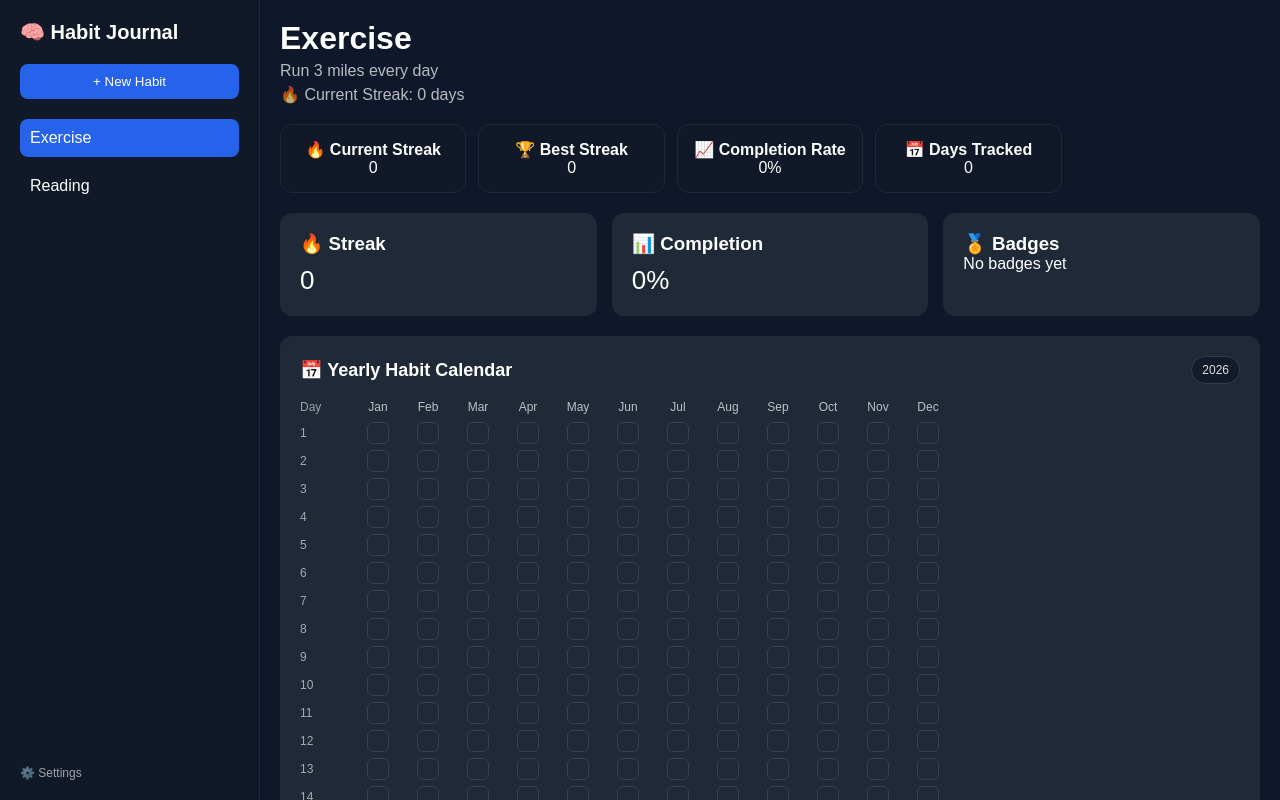
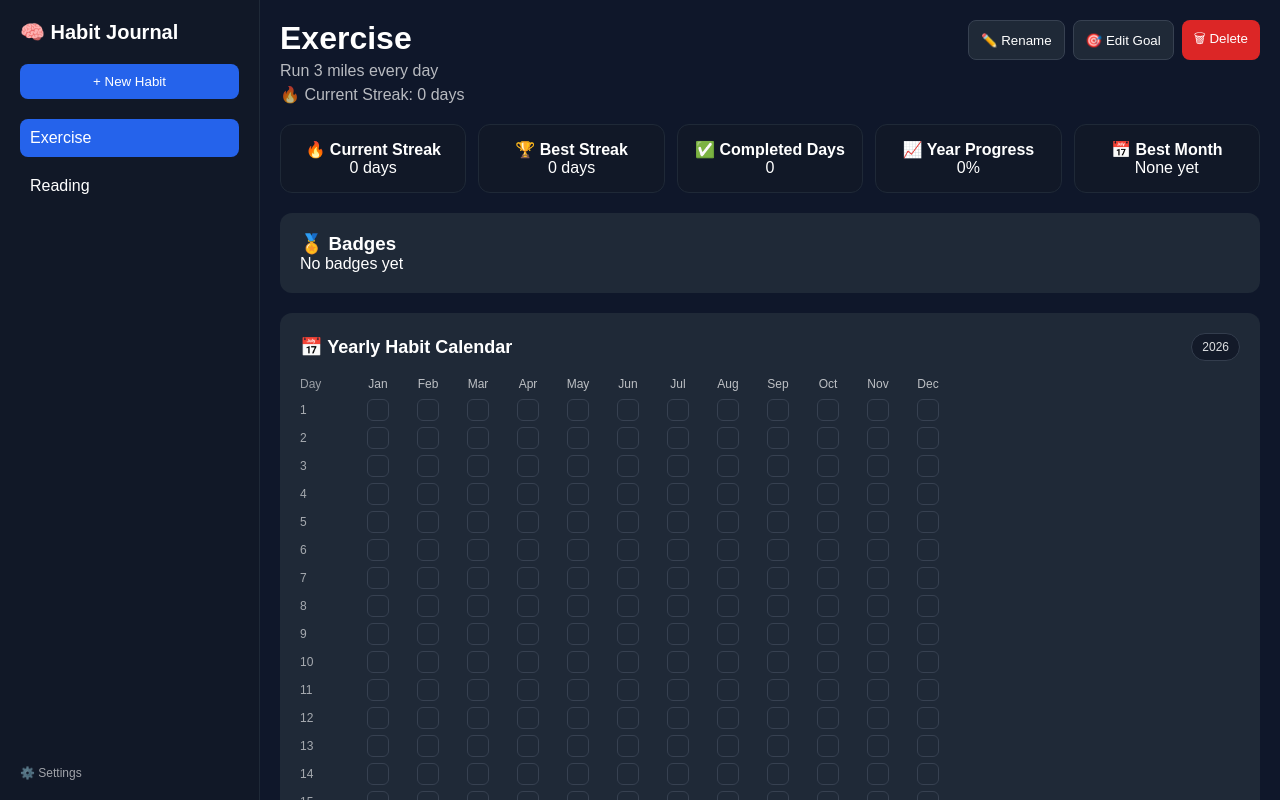
Before and after one commit to Jgarrison120/Pythonapp, a React app in the folder frontend/: page / in a window 1280 px wide. Built offline with nearby package versions, Linux system fonts and the light colour scheme; the HTML template or start-up script is replaced by a standard one.

Commit message:
Updated and fixed header

```diff
--- a/frontend/src/App.jsx
+++ b/frontend/src/App.jsx
@@ -4,7 +4,7 @@ import Sidebar from "./components/Sidebar";
 import HabitPage from "./components/tracker/HabitPage";
 
 function App() {
-  const [habits] = useState([
+  const [habits, setHabits] = useState([
     {
       id: 1,
       name: "Exercise",
@@ -26,23 +26,65 @@ function App() {
   const [selectedHabitId, setSelectedHabitId] = useState(1);
 
   const selectedHabit =
-    habits.find(h => h.id === selectedHabitId) || habits[0];
+    habits.find((h) => h.id === selectedHabitId) || habits[0];
+
+  const addHabit = () => {
+  const name = prompt("Habit name?");
+  if (!name || !name.trim()) return;
+
+  const goal = prompt("Goal for this habit?");
+
+  const newHabit = {
+    id: Date.now(),
+    name: name.trim(),
+    goal: goal && goal.trim() ? goal.trim() : "No goal set",
+    streak: 0,
+    completion: 0,
+    badges: []
+  };
+
+  setHabits([...habits, newHabit]);
+  setSelectedHabitId(newHabit.id);
+};
+
+const updateHabit = (habitId, updates) => {
+  setHabits(
+    habits.map((h) =>
+      h.id === habitId ? { ...h, ...updates } : h
+    )
+  );
+};
+
+const deleteHabit = (habitId) => {
+  if (habits.length === 1) {
+    alert("You must have at least one habit.");
+    return;
+  }
+
+  if (!window.confirm("Delete this habit?")) return;
+
+  localStorage.removeItem(`habit-tracker-${habitId}`);
+
+  const updated = habits.filter((h) => h.id !== habitId);
+  setHabits(updated);
+  setSelectedHabitId(updated[0].id);
+};
 
   return (
     <div className="app">
-
       <Sidebar
         habits={habits}
         selectedHabitId={selectedHabitId}
         setSelectedHabitId={setSelectedHabitId}
-        addHabit={() => {}}
+        addHabit={addHabit}
       />
 
       <HabitPage
   key={selectedHabit.id}
   habit={selectedHabit}
+  updateHabit={updateHabit}
+  deleteHabit={deleteHabit}
 />
-
     </div>
   );
 }
--- a/frontend/src/components/tracker/HabitPage.jsx
+++ b/frontend/src/components/tracker/HabitPage.jsx
@@ -1,40 +1,29 @@
 import { useState, useEffect } from "react";
 import HabitCalendar from "./HabitCalendar";
 
-function HabitPage({ habit }) {
+function HabitPage({ habit, updateHabit, deleteHabit }) {
   if (!habit) {
-    return (
-      <div style={styles.empty}>
-        No habit selected
-      </div>
-    );
+    return <div style={styles.empty}>No habit selected</div>;
   }
 
-  // =========================
-  // 🔑 STORAGE ISOLATION FIX
-  // =========================
   const STORAGE_KEY = `habit-tracker-${habit.id}`;
 
-  // =========================
-  // STATE
-  // =========================
   const [completionMap, setCompletionMap] = useState({});
+
   useEffect(() => {
     const saved = localStorage.getItem(STORAGE_KEY);
+    setCompletionMap(saved ? JSON.parse(saved) : {});
+  }, [STORAGE_KEY]);
 
-  if (saved) {
-    setCompletionMap(JSON.parse(saved));
-  } else {
-    setCompletionMap({});
-  }
-}, [STORAGE_KEY]);
-  // =========================
-  // TOGGLE DAY
-  // =========================
-  const toggleDay = (date) => {
-    const key = new Date(date.getFullYear(), date.getMonth(), date.getDate())
+  const formatDate = (date) => {
+    const d = new Date(date);
+    return new Date(d.getFullYear(), d.getMonth(), d.getDate())
       .toISOString()
       .split("T")[0];
+  };
+
+  const toggleDay = (date) => {
+    const key = formatDate(date);
 
     setCompletionMap((prev) => {
       const current = prev[key] || 0;
@@ -46,21 +35,14 @@ useEffect(() => {
         current === 0.75 ? 1 :
         0;
 
-      const updated = {
-        ...prev,
-        [key]: next,
-      };
+      const updated = { ...prev, [key]: next };
 
-      // 🔥 FIXED: now isolated per habit
       localStorage.setItem(STORAGE_KEY, JSON.stringify(updated));
 
       return updated;
     });
   };
 
-  // =========================
-  // STREAK CALCULATOR (STABLE)
-  // =========================
   const calculateStreak = () => {
     const completedKeys = Object.entries(completionMap)
       .filter(([_, value]) => value >= 0.75)
@@ -91,20 +73,6 @@ useEffect(() => {
     return streak;
   };
 
-  // =========================
-  // BADGES
-  // =========================
-  const getBadges = (streak) => {
-    const badges = [];
-
-    if (streak >= 3) badges.push("🥉 Starter");
-    if (streak >= 7) badges.push("🥈 Consistency");
-    if (streak >= 14) badges.push("🥇 Discipline");
-    if (streak >= 30) badges.push("🏆 Elite");
-
-    return badges;
-  };
-
   const calculateBestStreak = () => {
     const completedDates = Object.entries(completionMap)
       .filter(([_, value]) => value >= 0.75)
@@ -120,9 +88,7 @@ useEffect(() => {
       const prev = new Date(completedDates[i - 1]);
       const curr = new Date(completedDates[i]);
 
-    const diff = Math.round(
-      (curr - prev) / (1000 * 60 * 60 * 24)
-    );
+      const diff = Math.round((curr - prev) / (1000 * 60 * 60 * 24));
 
       if (diff === 1) {
         current++;
@@ -140,8 +106,7 @@ const getCompletedDays = () => {
   };
 
   const getYearCompletionRate = () => {
-  const completed = getCompletedDays();
-  return Math.round((completed / 365) * 100);
+    return Math.round((getCompletedDays() / 365) * 100);
   };
 
   const getBestMonth = () => {
@@ -166,25 +131,28 @@ const getBestMonth = () => {
       : "None yet";
   };
 
-  // =========================
-  // ANALYTICS
-  // =========================
+  const getBadges = (streak) => {
+    const badges = [];
+
+    if (streak >= 3) badges.push("🥉 Starter");
+    if (streak >= 7) badges.push("🥈 Consistency");
+    if (streak >= 14) badges.push("🥇 Discipline");
+    if (streak >= 30) badges.push("🏆 Elite");
+
+    return badges;
+  };
+
   const streak = calculateStreak();
-  const badges = getBadges(streak);
   const bestStreak = calculateBestStreak();
   const completedDays = getCompletedDays();
   const yearCompletionRate = getYearCompletionRate();
   const bestMonth = getBestMonth();
-
-  const values = Object.values(completionMap);
-
-
+  const badges = getBadges(streak);
 
   return (
     <div style={styles.page}>
-
-      {/* HEADER */}
       <div style={styles.header}>
+        <div>
           <h1 style={styles.title}>{habit.name}</h1>
           <p style={styles.subtitle}>{habit.goal}</p>
 
@@ -193,59 +161,76 @@ const getBestMonth = () => {
           </div>
         </div>
 
-      {/* ANALYTICS */}
+        <div style={styles.toolbar}>
+          <button
+            style={styles.toolbarButton}
+            onClick={() => {
+              const name = prompt("New habit name?", habit.name);
+              if (name && name.trim()) {
+                updateHabit(habit.id, { name: name.trim() });
+              }
+            }}
+          >
+            ✏️ Rename
+          </button>
+
+          <button
+            style={styles.toolbarButton}
+            onClick={() => {
+              const goal = prompt("New goal?", habit.goal);
+              if (goal && goal.trim()) {
+                updateHabit(habit.id, { goal: goal.trim() });
+              }
+            }}
+          >
+            🎯 Edit Goal
+          </button>
+
+          <button
+            style={styles.deleteButton}
+            onClick={() => deleteHabit(habit.id)}
+          >
+            🗑 Delete
+          </button>
+        </div>
+      </div>
+
       <div style={styles.analyticsGrid}>
-
         <div style={styles.analyticsCard}>
           <h4>🔥 Current Streak</h4>
-          <p>{streak}</p>
+          <p>{streak} days</p>
         </div>
 
         <div style={styles.analyticsCard}>
           <h4>🏆 Best Streak</h4>
-          <p>{bestStreak}</p>
+          <p>{bestStreak} days</p>
         </div>
 
         <div style={styles.analyticsCard}>
-          <h4>📈 Completion Rate</h4>
+          <h4>✅ Completed Days</h4>
+          <p>{completedDays}</p>
+        </div>
+
+        <div style={styles.analyticsCard}>
+          <h4>📈 Year Progress</h4>
           <p>{yearCompletionRate}%</p>
         </div>
 
         <div style={styles.analyticsCard}>
-          <h4>📅 Days Tracked</h4>
-          <p>{completedDays}</p>
+          <h4>📅 Best Month</h4>
+          <p>{bestMonth}</p>
+        </div>
       </div>
 
-      </div>
-
-      {/* STATS */}
       <div style={styles.cardRow}>
-
-        <div style={styles.card}>
-          <h3>🔥 Streak</h3>
-          <p style={styles.bigText}>{streak}</p>
-        </div>
-
-        <div style={styles.card}>
-          <h3>📊 Completion</h3>
-          <p style={styles.bigText}>{habit.completion}%</p>
-        </div>
-
         <div style={styles.card}>
           <h3>🏅 Badges</h3>
+
           <div style={{ display: "flex", gap: "8px", flexWrap: "wrap" }}>
             {badges.length > 0 ? (
-              badges.map((b, i) => (
-                <span
-                  key={i}
-                  style={{
-                    background: "#2563eb",
-                    padding: "4px 10px",
-                    borderRadius: "999px",
-                    fontSize: "12px",
-                  }}
-                >
-                  {b}
+              badges.map((badge, index) => (
+                <span key={index} style={styles.badge}>
+                  {badge}
                 </span>
               ))
             ) : (
@@ -253,10 +238,8 @@ const getBestMonth = () => {
             )}
           </div>
         </div>
-
       </div>
 
-      {/* GRID */}
       <div style={styles.gridCard}>
         <HabitCalendar
           completionMap={completionMap}
@@ -264,12 +247,12 @@ const getBestMonth = () => {
           year={2026}
         />
       </div>
-
     </div>
   );
 }
 
 export default HabitPage;
+
 const styles = {
   page: {
     flex: 1,
@@ -293,6 +276,10 @@ const styles = {
   },
 
   header: {
+    display: "flex",
+    justifyContent: "space-between",
+    alignItems: "flex-start",
+    gap: "16px",
     marginBottom: "20px",
   },
 
@@ -303,6 +290,45 @@ const styles = {
 
   subtitle: {
     opacity: 0.7,
+  },
+
+  toolbar: {
+    display: "flex",
+    gap: "8px",
+    flexWrap: "wrap",
+  },
+
+  toolbarButton: {
+    background: "#1f2937",
+    color: "white",
+    border: "1px solid #374151",
+    padding: "9px 12px",
+    borderRadius: "8px",
+    cursor: "pointer",
+  },
+
+  deleteButton: {
+    background: "#dc2626",
+    color: "white",
+    border: "none",
+    padding: "9px 12px",
+    borderRadius: "8px",
+    cursor: "pointer",
+  },
+
+  analyticsGrid: {
+    display: "grid",
+    gridTemplateColumns: "repeat(5, 1fr)",
+    gap: "12px",
+    marginBottom: "20px",
+  },
+
+  analyticsCard: {
+    background: "#111827",
+    padding: "15px",
+    borderRadius: "12px",
+    border: "1px solid #1f2937",
+    textAlign: "center",
   },
 
   cardRow: {
@@ -320,9 +346,11 @@ const styles = {
     borderRadius: "12px",
   },
 
-  bigText: {
-    fontSize: "26px",
-    marginTop: "10px",
+  badge: {
+    background: "#2563eb",
+    padding: "4px 10px",
+    borderRadius: "999px",
+    fontSize: "12px",
   },
 
   gridCard: {
@@ -331,19 +359,4 @@ const styles = {
     borderRadius: "12px",
     marginTop: "20px",
   },
-
-  analyticsGrid: {
-  display: "grid",
-  gridTemplateColumns: "repeat(5, 1fr)",
-  gap: "12px",
-  marginBottom: "20px",
-},
-
-  analyticsCard: {
-    background: "#111827",
-    padding: "15px",
-    borderRadius: "12px",
-    border: "1px solid #1f2937",
-    textAlign: "center",
-  },
 };
```
Lines whose indentation alone changed are shown as unchanged.
